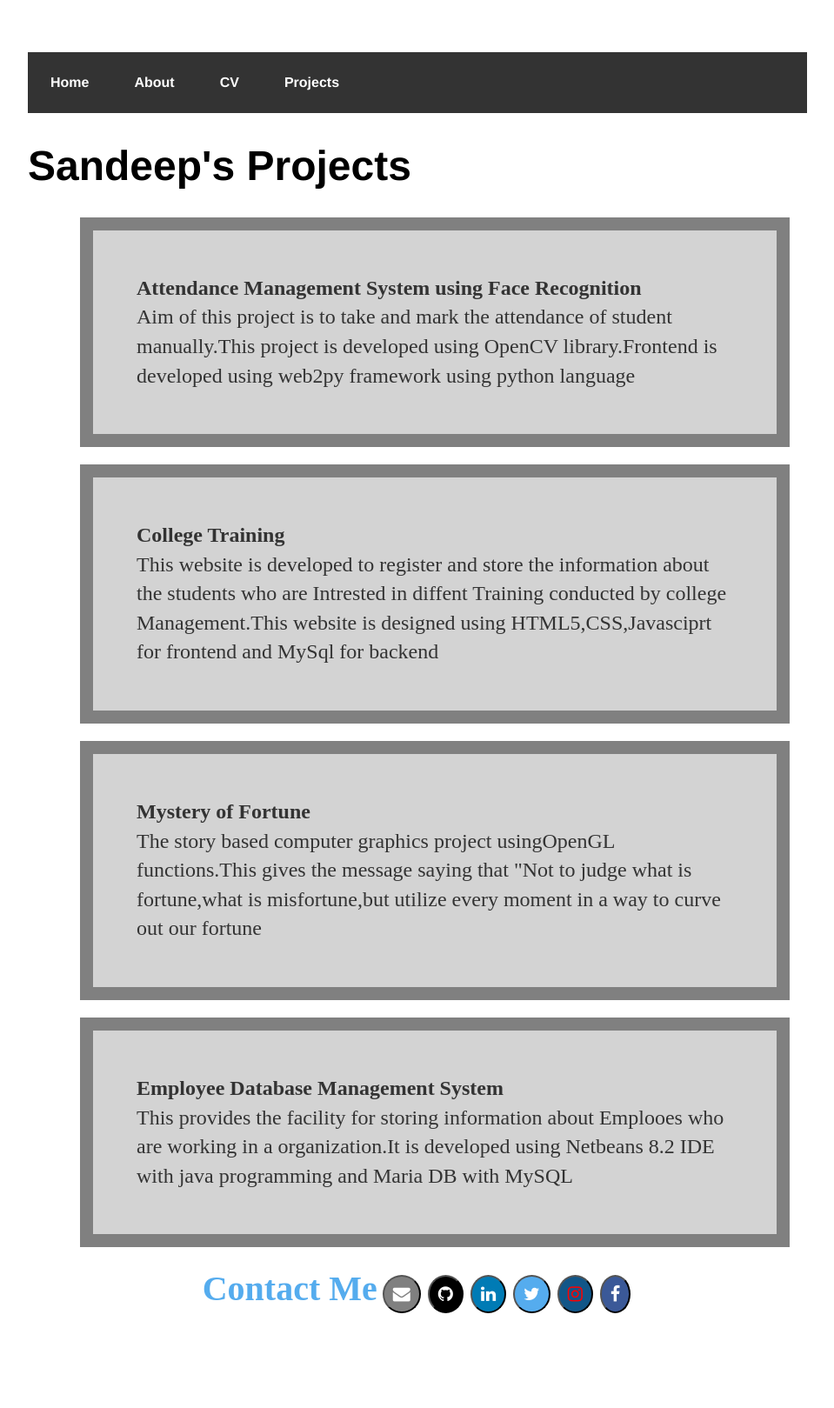
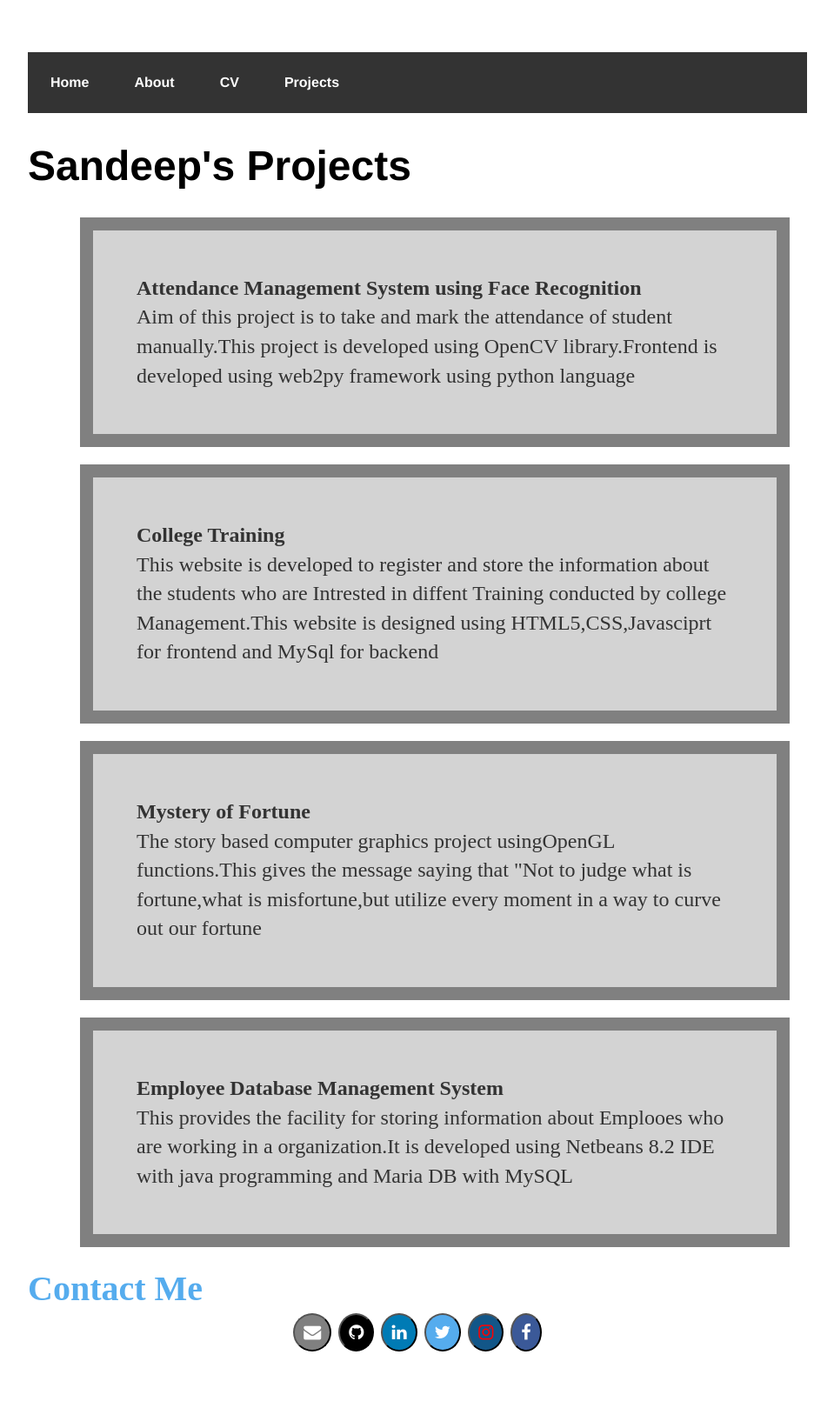
Before and after one commit to sandeepnayaks/sandeepnayaks.github.io, a Jekyll site: the page built from blog/index.html, in a window 1280 px wide. Shown: the whole page at 87% size, without its empty margins (160-1119 px from the left). Built offline with Jekyll 4.4.1, drawn with Linux system fonts in a browser that asks for light colours; before the commit the page ends 1575 px from its top, so only the background shows below that.

Commit message:
Update default.html

```diff
--- a/_layouts/default.html
+++ b/_layouts/default.html
@@ -28,7 +28,7 @@
 </div>
 
   <footer><center>
-	  <span class="cm" style="text-align:left;">Contact Me</span>
+	  <div class="cm">Contact Me</div>
 
 
    <a href="mailto:sndpnayak.30@gmail.com"><button class="fa fa-envelope" ></button></a>
```
